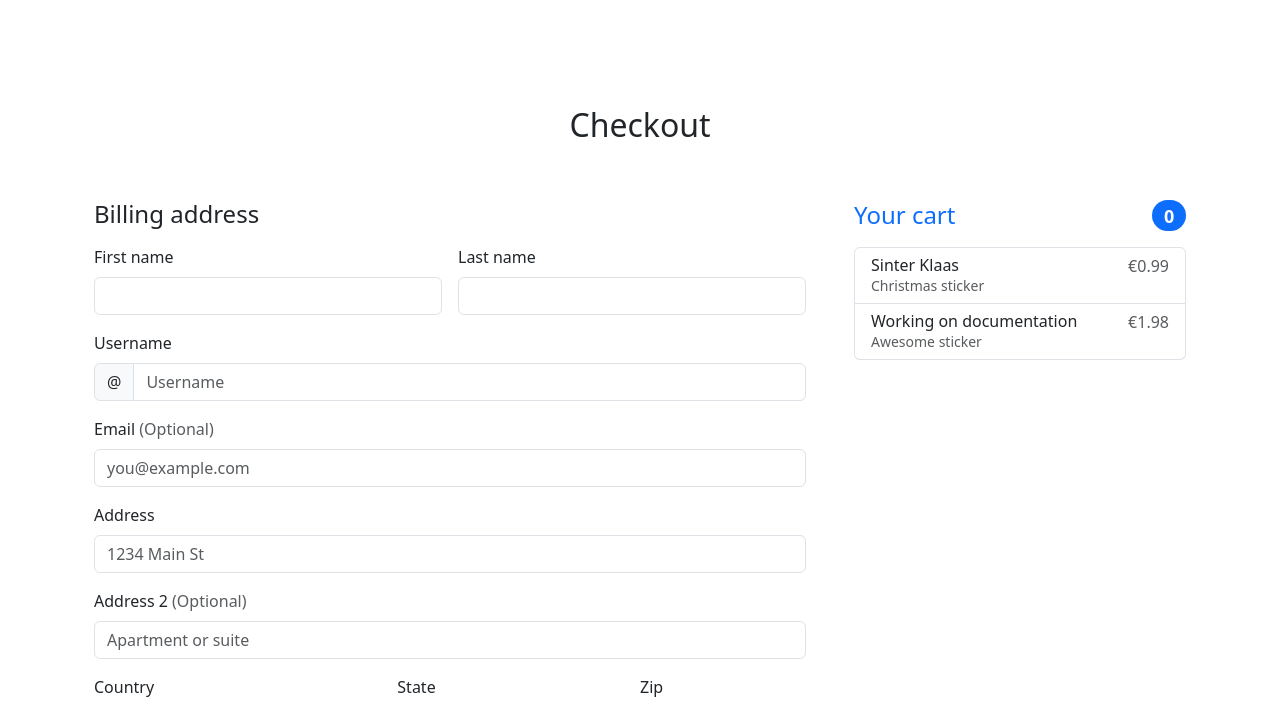
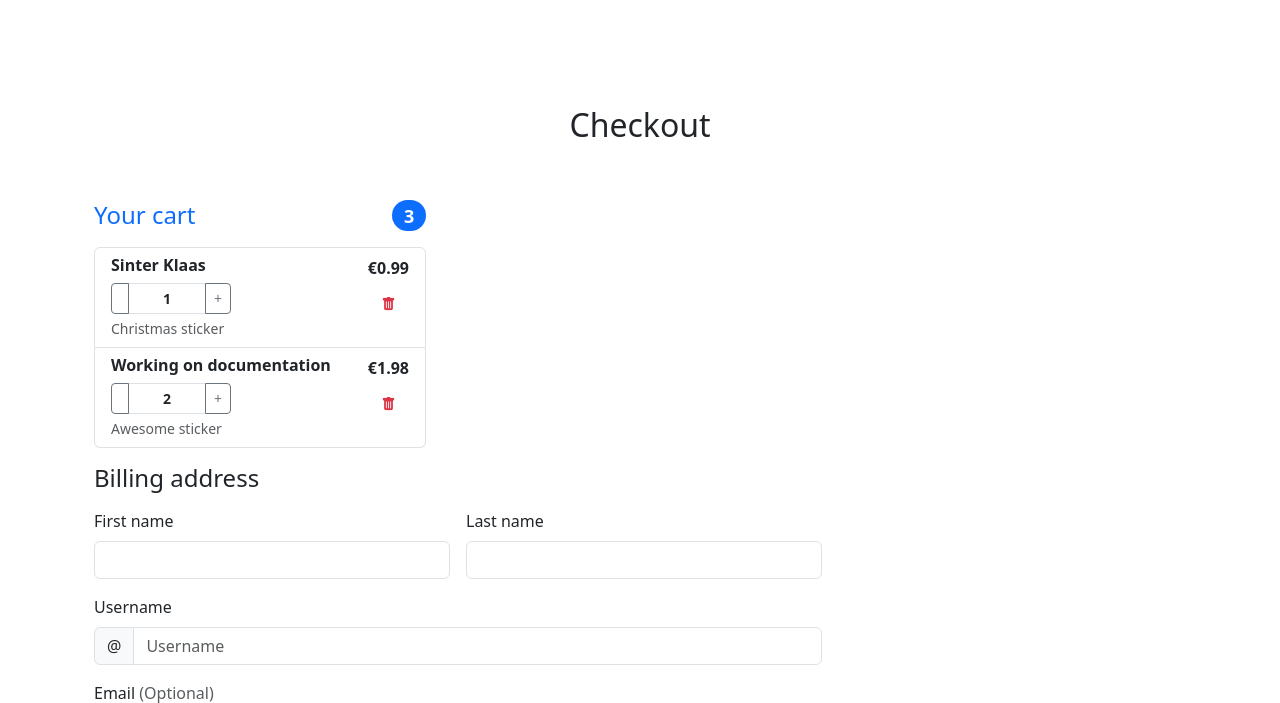
Before and after one commit to kvlvskyyy/slaptop, a Flask app: page /checkout in a window 1280 px wide. Shown: the part 178-881 px from the top of the page. Run offline with Flask 3, Linux system fonts and the light colour scheme; a user stored in the database is signed in; data comes from the database, SQL or seed files in the repository; both versions use the stored data as it was after the commit.

Commit message:
Implementation of ordering. Functionality for checkout page. Items from cart appear on checkout page. CRUD functionality also implemented. Basic Design for items added, but needs more changes

```diff
--- a/app.py
+++ b/app.py
@@ -156,9 +156,10 @@ def remove_from_cart(item_id):
     order.total_price -= item.price_at_time * item.quantity
     db.session.delete(item)
     db.session.commit()
-    return redirect(url_for('cart'))
+    return redirect(request.referrer or url_for('cart'))
 
 @app.route('/update_quantity/<int:item_id>', methods=['POST'])
+@login_required
 def update_quantity(item_id):
     action = request.form.get("action")
 
@@ -174,8 +175,7 @@ def update_quantity(item_id):
         order.total_price -= item.price_at_time
 
     db.session.commit()
-    return redirect(url_for('cart'))
-#END OF NEW CODE FOR CART FUNCTIONALITY
+    return redirect(request.referrer or url_for('cart'))
 
 
 
@@ -324,11 +324,14 @@ def checkout():
     order = Order.query.filter_by(user_id=session['user_id'], status='cart').first()
     if order.order_items:
         items = order.order_items
+        total_quantity = 0
+        for item in items:
+            total_quantity+=item.quantity
     else:
         flash("Your cart is empty", "info")
         return redirect(url_for('index'))
 
-    return render_template("checkout.html", items=items)
+    return render_template("checkout.html", items=items, total_quantity=total_quantity)
 
 @app.route("/orders")
 def orders():
--- a/templates/checkout.html
+++ b/templates/checkout.html
@@ -101,23 +101,89 @@
         </div>
         <div class="row g-5">
           <div class="col-md-5 col-lg-4 order-md-last">
+
+            <!-- Cart header -->
             <h4 class="d-flex justify-content-between align-items-center mb-3">
               <span class="text-primary">Your cart</span>
-              <span class="badge bg-primary rounded-pill">0</span>
+
+              <!-- Badge looks better with fw-semibold -->
+              <span class="badge bg-primary rounded-pill fw-semibold">
+                {{ total_quantity }}
+              </span>
             </h4>
+
             <ul class="list-group mb-3">
-              {% if items %}
-                {% for item in items %}
-                  <li class="list-group-item d-flex justify-content-between lh-sm">
-                    <div>
-                      <h6 class="my-0">{{item.sticker.name}}</h6>
-                      <small class="text-body-secondary">{{item.sticker.description}}</small>
-                    </div>
-                    <span class="text-body-secondary">€{{item.price_at_time*item.quantity}}</span>
-                  </li>
-                {% endfor %}
-              {% endif %}
+
+              {% for item in items %}
+              <!-- Use list-group-item with flex + align-items -->
+              <li class="list-group-item d-flex justify-content-between align-items-start">
+
+                <!-- LEFT SIDE (product info) -->
+                <div class="me-3 w-100">
+
+                  <!-- Product name -->
+                  <h6 class="my-0 fw-semibold">
+                    {{ item.sticker.name }}
+                  </h6>
+
+                  <!-- Quantity controls -->
+                  <!-- mt-2 adds spacing from title -->
+                  <form
+                    action="{{ url_for('update_quantity', item_id=item.id) }}"
+                    method="POST"
+                    class="input-group input-group-sm mt-2"
+                    style="max-width: 120px;"
+                  >
+                    <button type="submit"
+                            name="action"
+                            value="decrease"
+                            class="btn btn-outline-secondary">
+                    </button>
+
+                    <input type="text"
+                          class="form-control text-center fw-semibold"
+                          value="{{ item.quantity }}"
+                          readonly>
+
+                    <button type="submit"
+                            name="action"
+                            value="increase"
+                            class="btn btn-outline-secondary">
+                      +
+                    </button>
+                  </form>
+
+                  <!-- Description -->
+                  <!-- small + mt-1 keeps it subtle -->
+                  <small class="text-body-secondary d-block mt-1">
+                    {{ item.sticker.description }}
+                  </small>
+                </div>
+
+                <!-- RIGHT SIDE (price + delete) -->
+                <div class="text-end">
+
+                  <!-- Price -->
+                  <span class="fw-semibold">
+                    €{{ item.price_at_time * item.quantity }}
+                  </span>
+
+                  <!-- Trash button -->
+                  <!-- d-block + mt-2 aligns it under price -->
+                  <a href="{{ url_for('remove_from_cart', item_id=item.id) }}"
+                    class="btn btn-sm text-danger d-block mt-2"
+                    title="Remove item">
+                    <i class="bi bi-trash-fill"></i>
+                  </a>
+                </div>
+
+              </li>
+              {% endfor %}
+
+            </ul>
           </div>
+        </div>
+
           <div class="col-md-7 col-lg-8">
             <h4 class="mb-3">Billing address</h4>
             <form class="needs-validation" novalidate>
```
Also changed, not shown: instance/app.db.
